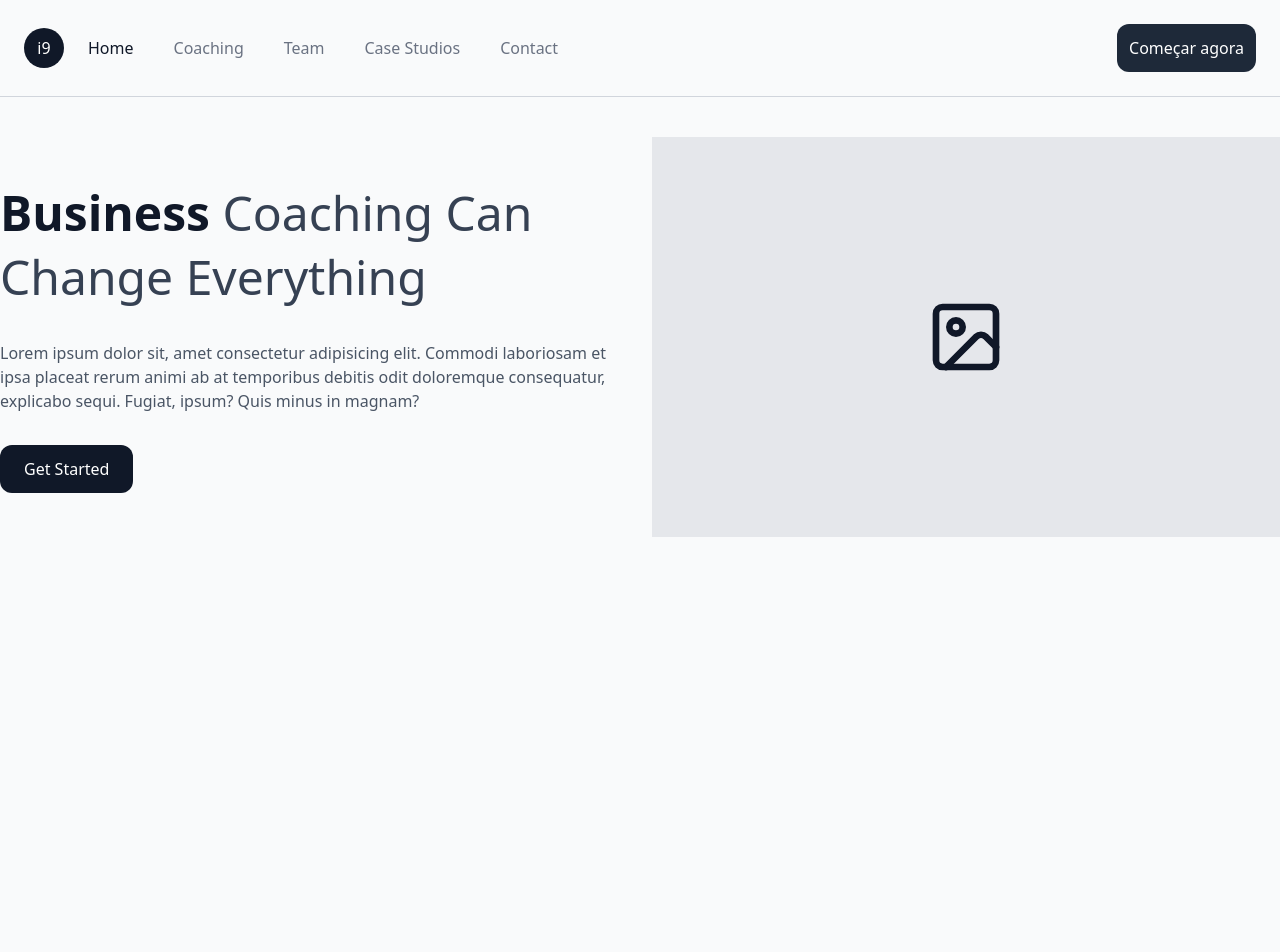
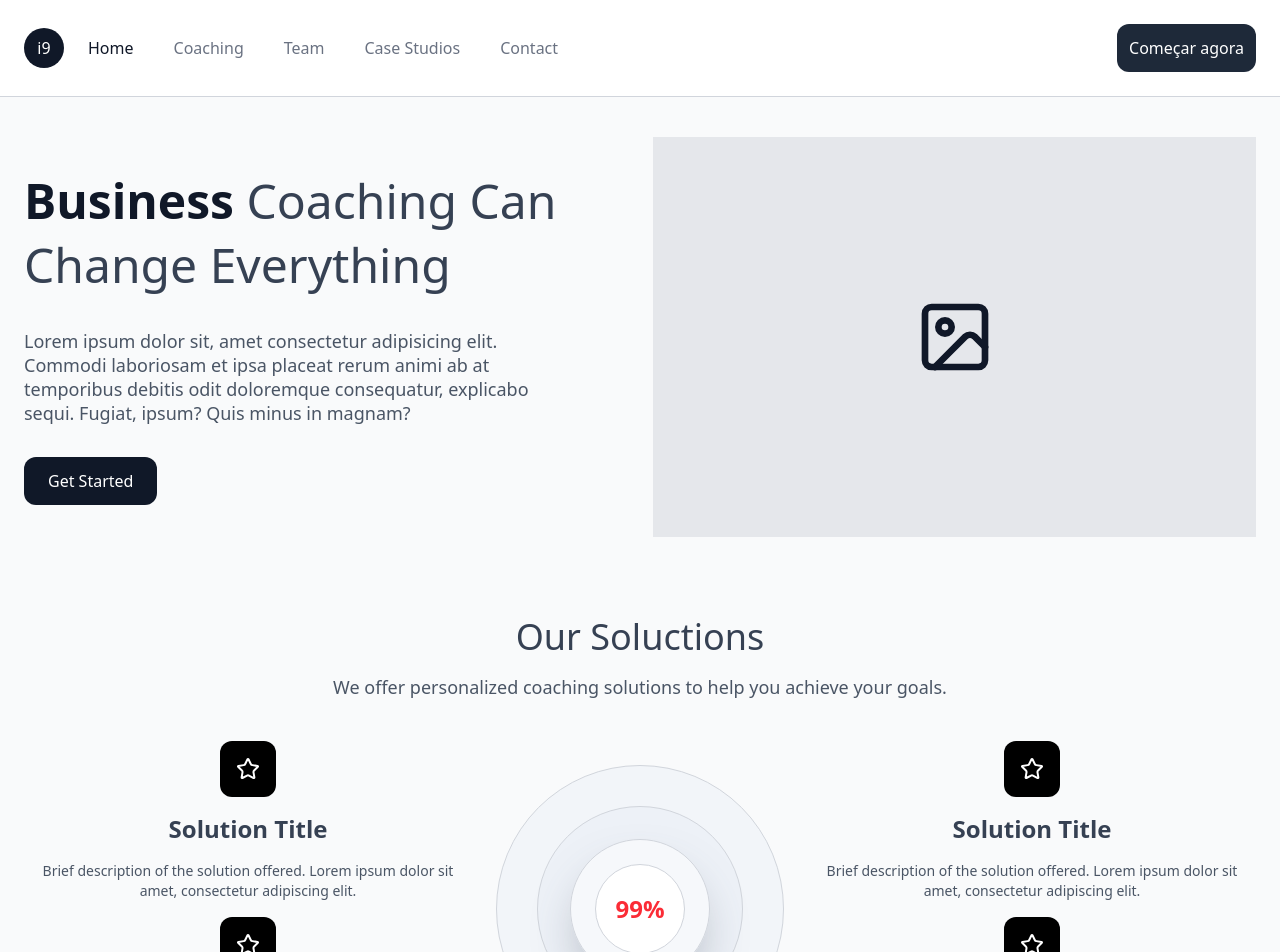
Before and after one commit to leonardo-costa-b/I9mkt, a Next.js app: page / in a window 1280 px wide. Shown: the top 952 px of the page. Before the commit the page ends 800 px from the top, so only its background shows below. Built offline with nearby package versions, Linux system fonts and the light colour scheme.

Commit message:
feat:  solution section

```diff
--- /dev/null
+++ b/src/app/(home)/page.tsx
@@ -0,0 +1,17 @@
+import { Header } from '@/components/header';
+
+import { HeroSection } from './ui/hero-section';
+import { SoluctionsSection } from './ui/solutions-section';
+
+export default function Home() {
+    return (
+        <>
+            <Header />
+
+            <main className="mx-auto max-w-7xl pt-10 max-lg:pt-0">
+                <HeroSection />
+                <SoluctionsSection />
+            </main>
+        </>
+    );
+}
--- a/src/app/components/hero-section.tsx
+++ b/src/app/(home)/ui/hero-section.tsx
@@ -2,14 +2,14 @@ import { Image as ImageIcon } from 'lucide-react';
 
 export function HeroSection() {
     return (
-        <section className="flex items-center justify-between gap-10 max-lg:flex-col-reverse max-lg:gap-6 max-lg:px-4 lg:gap-6">
-            <div className="lg:w-1/2">
+        <section className="flex items-center justify-between gap-10 max-lg:flex-col-reverse max-lg:gap-6 lg:gap-6">
+            <div className="px-6 lg:w-1/2">
                 <h2 className="leading-16 text-gray-700 capitalize max-lg:text-3xl max-lg:leading-10 lg:text-5xl">
                     <span className="font-bold text-gray-900">Business</span> <span>Coaching</span>{' '}
                     can change Everything
                 </h2>
 
-                <p className="py-8 leading-6 text-gray-600 max-lg:py-6">
+                <p className="py-8 text-lg leading-6 text-gray-600 max-lg:py-6">
                     Lorem ipsum dolor sit, amet consectetur adipisicing elit. Commodi laboriosam et
                     ipsa placeat rerum animi ab at temporibus debitis odit doloremque consequatur,
                     explicabo sequi. Fugiat, ipsum? Quis minus in magnam?
@@ -23,7 +23,7 @@ export function HeroSection() {
                 </button>
             </div>
 
-            <div className="flex h-[400px] w-3/6 items-center justify-center bg-gray-200 max-lg:w-full">
+            <div className="mx-6 flex h-[400px] w-3/6 items-center justify-center bg-gray-200 max-lg:mx-0 max-lg:w-full">
                 <ImageIcon size={80} />
             </div>
         </section>
--- /dev/null
+++ b/src/app/(home)/ui/solutions-section/components/porcentage-solution-success.tsx
@@ -0,0 +1,33 @@
+'use client';
+
+import { useEffect, useState } from 'react';
+
+export function PorcentageSolutionSuccess() {
+    const [porcentage, setPorcentage] = useState(0);
+
+    useEffect(() => {
+        const limitCount = 99;
+
+        const counter = setInterval(() => {
+            setPorcentage((currentCount) => currentCount + 1);
+        }, 50);
+
+        if (porcentage >= limitCount) {
+            clearInterval(counter);
+        }
+
+        return () => clearInterval(counter);
+    }, [porcentage]);
+
+    return (
+        <div className="h-72 max-w-72 rounded-full border border-gray-300 bg-slate-200/30 p-10">
+            <div className="h-full rounded-full border border-gray-300 bg-slate-200/30 p-8">
+                <div className="rounded-ful h-full rounded-full border border-gray-300 bg-white/50 p-6 shadow-2xl shadow-gray-600/40">
+                    <div className="flex h-full min-w-[90px] items-center justify-center rounded-full border border-gray-300 bg-white p-4 text-center">
+                        <h3 className="text-2xl font-bold text-red-500">{porcentage}%</h3>
+                    </div>
+                </div>
+            </div>
+        </div>
+    );
+}
--- /dev/null
+++ b/src/app/(home)/ui/solutions-section/components/solutions.tsx
@@ -0,0 +1,16 @@
+import { Star } from 'lucide-react';
+
+export function Solutions() {
+    return (
+        <div className="flex flex-1 flex-col items-center justify-center gap-4">
+            <div className="w-fit rounded-xl bg-black p-4">
+                <Star size={24} color="#fff" />
+            </div>
+            <h3 className="text-2xl font-semibold text-gray-700">Solution Title</h3>
+            <p className="text-center text-sm text-gray-600">
+                Brief description of the solution offered. Lorem ipsum dolor sit amet, consectetur
+                adipiscing elit.
+            </p>
+        </div>
+    );
+}
--- /dev/null
+++ b/src/app/(home)/ui/solutions-section/index.tsx
@@ -0,0 +1,27 @@
+import { PorcentageSolutionSuccess } from './components/porcentage-solution-success';
+import { Solutions } from './components/solutions';
+
+export function SoluctionsSection() {
+    return (
+        <section className="py-20 max-lg:px-4 max-lg:py-10">
+            <div className="flex flex-col items-center gap-4">
+                <h2 className="text-4xl text-gray-700">Our Soluctions</h2>
+                <p className="text-lg text-gray-600 max-lg:text-center">
+                    We offer personalized coaching solutions to help you achieve your goals.
+                </p>
+            </div>
+
+            <div className="flex items-center justify-center pt-10 max-lg:flex-col max-lg:gap-10">
+                <div className="flex flex-col flex-wrap gap-4 px-6 max-lg:flex-row max-lg:px-4 max-sm:flex-col">
+                    <Solutions />
+                    <Solutions />
+                </div>
+                <PorcentageSolutionSuccess />
+                <div className="flex flex-col flex-wrap gap-4 px-6 max-lg:flex-row max-lg:px-4 max-sm:flex-col">
+                    <Solutions />
+                    <Solutions />
+                </div>
+            </div>
+        </section>
+    );
+}
--- a/src/app/page.tsx
+++ /dev/null
@@ -1,14 +0,0 @@
-import { Header } from './components/header';
-import { HeroSection } from './components/hero-section';
-
-export default function Home() {
-    return (
-        <>
-            <Header />
-
-            <main className="mx-auto max-w-7xl pt-10 max-lg:pt-6">
-                <HeroSection />
-            </main>
-        </>
-    );
-}
--- a/src/app/components/header/index.tsx
+++ b/src/components/header/index.tsx
@@ -4,7 +4,7 @@ import { Navigation } from './components/navigation';
 
 export function Header() {
     return (
-        <header className="sticky top-0 left-0 z-30 w-full border-b border-gray-300">
+        <header className="sticky top-0 left-0 z-30 w-full border-b border-gray-300 bg-white">
             <div className="mx-auto flex max-w-7xl items-center justify-between p-6 max-lg:px-4">
                 <div className="flex items-center gap-6 max-lg:w-1/2 max-lg:flex-row-reverse max-lg:justify-between">
                     <div className="flex h-10 w-10 items-center justify-center rounded-full bg-gray-900 text-center text-white">
```
Also changed, not shown: src/components/header/components/navigation.tsx (renamed from src/app/components/header/components/navigation.tsx).
